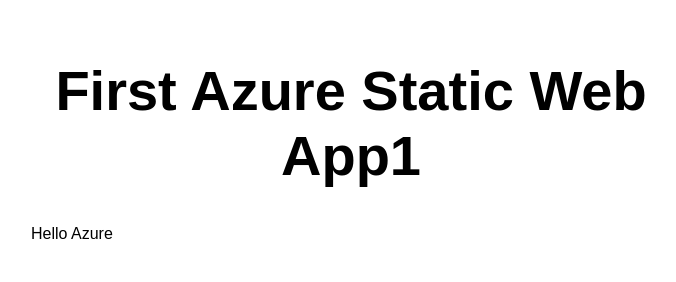
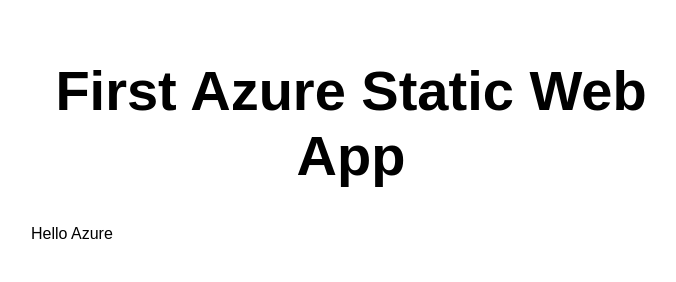
Before and after one commit to Shreyas12345678/Azure_demo, a website: page src/index.html in a window 1280 px wide. Shown: the whole page, without its empty margins (289-965 px from the left). Drawn offline with Linux system fonts and the light colour scheme.

Commit message:
Update index.html

```diff
--- a/src/index.html
+++ b/src/index.html
@@ -5,13 +5,13 @@
   <meta charset="UTF-8">
   <meta name="viewport" content="width=device-width, initial-scale=1.0">
   <link rel="stylesheet" href="styles.css">
-  <title>App</title>
+  <title>The App</title>
 </head>
 
 <body>
   <main>
-    <h1>First Azure Static Web App1</h1>
-    <p>Hello Azure </p>
+    <h1>First Azure Static Web App</h1>
+    <p>Hello Azure</p>
   </main>
 </body>
 
```
